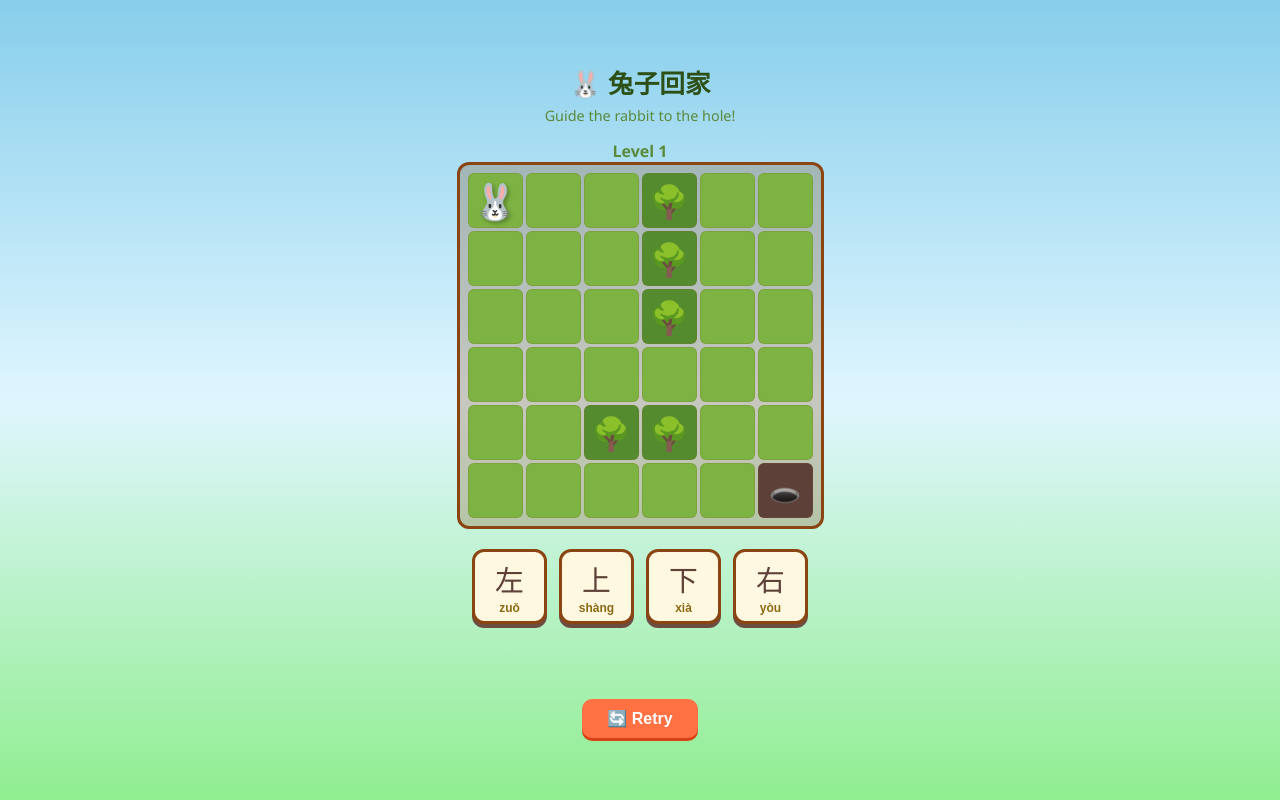
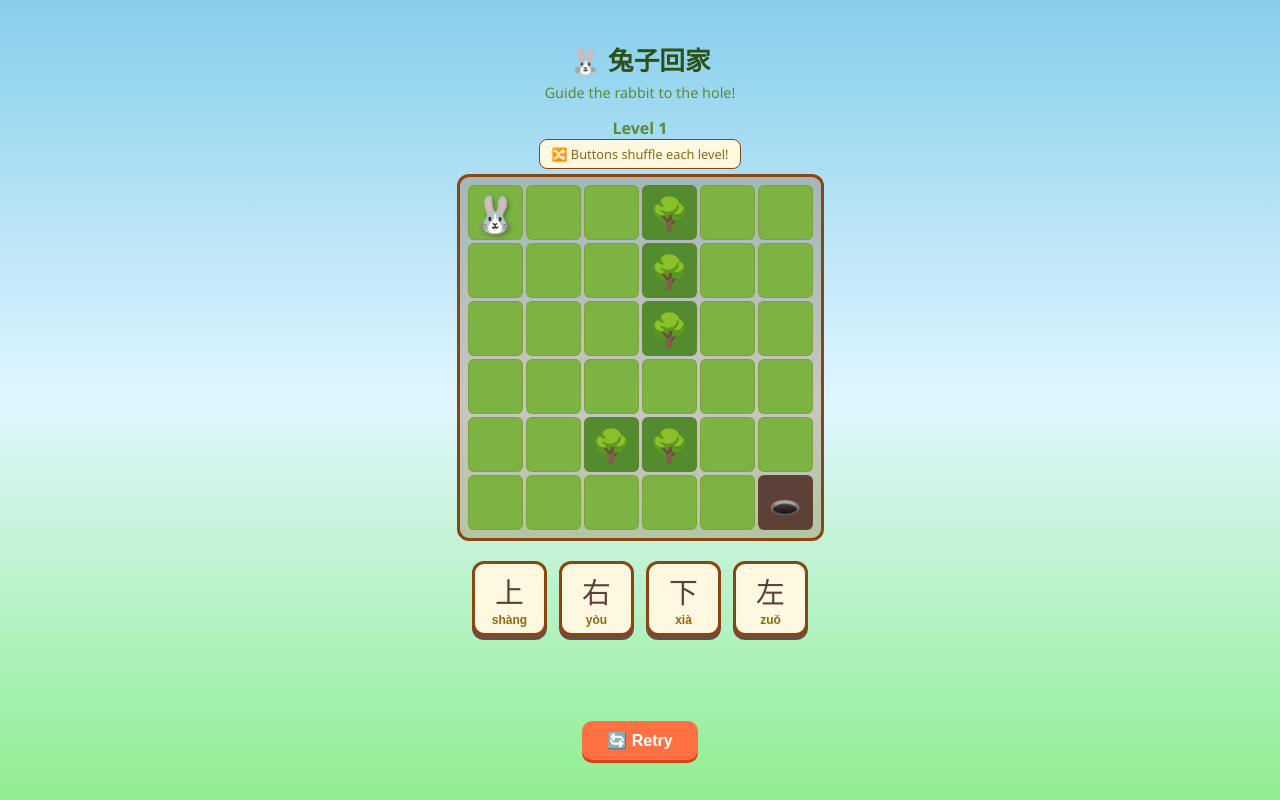
Before and after one commit to errz1205/Bunny_game, a plain HTML site: page index.html in a window 1280 px wide. Drawn offline with Linux system fonts and the light colour scheme.

Commit message:
Update index.html

```diff
--- a/index.html
+++ b/index.html
@@ -124,6 +124,7 @@
             display: flex;
             gap: 12px;
             margin-top: 5px;
+            min-height: 85px;
         }
 
         .dir-btn {
@@ -266,33 +267,29 @@
             30% { transform: scale(1.3); opacity: 1; }
             100% { transform: scale(1) translateY(-50px); opacity: 0; }
         }
+
+        #shuffle-notice {
+            font-size: 0.8rem;
+            color: #8B6914;
+            background: #FFF8E1;
+            padding: 5px 12px;
+            border-radius: 8px;
+            border: 1px solid #8B4513;
+            margin-bottom: 5px;
+        }
     </style>
 </head>
 <body>
     <h1>🐰 兔子回家</h1>
     <div id="subtitle">Guide the rabbit to the hole!</div>
     <div id="level-info">Level 1</div>
+    <div id="shuffle-notice">🔀 Buttons shuffle each level!</div>
 
     <div id="game-container">
         <div id="grid"></div>
 
         <div id="controls">
-            <button class="dir-btn" data-dir="left" onclick="move('left')">
-                左
-                <span class="pinyin-small">zuǒ</span>
-            </button>
-            <button class="dir-btn" data-dir="up" onclick="move('up')">
-                上
-                <span class="pinyin-small">shàng</span>
-            </button>
-            <button class="dir-btn" data-dir="down" onclick="move('down')">
-                下
-                <span class="pinyin-small">xià</span>
-            </button>
-            <button class="dir-btn" data-dir="right" onclick="move('right')">
-                右
-                <span class="pinyin-small">yòu</span>
-            </button>
+            <!-- Buttons will be generated dynamically -->
         </div>
 
         <div id="status"></div>
@@ -309,6 +306,7 @@
         let gameActive = true;
         let level = 1;
         let currentObstacles = [];
+        let currentButtonOrder = [];
 
         const directions = {
             up:    { hanzi: '上', pinyin: 'shàng',  dx: 0,  dy: -1 },
@@ -317,9 +315,7 @@
             right: { hanzi: '右', pinyin: 'yòu',    dx: 1,  dy: 0 }
         };
 
-        // Level map legend: R=rabbit, H=hole, 1=tree, 2=puddle, .=grass
         const levelMaps = [
-            // Level 1: Top-left to bottom-right (diagonal)
             [
                 "R..1..",
                 "...1..",
@@ -328,7 +324,6 @@
                 "..11..",
                 ".....H"
             ],
-            // Level 2: Bottom-left to top-right
             [
                 ".....H",
                 "..11..",
@@ -337,7 +332,6 @@
                 "...1..",
                 "R..1.."
             ],
-            // Level 3: Top-right to bottom-left
             [
                 "..1..R",
                 "..1...",
@@ -346,7 +340,6 @@
                 "......",
                 "H....."
             ],
-            // Level 4: Bottom-right to top-left
             [
                 "H.....",
                 "......",
@@ -355,7 +348,6 @@
                 "...1..",
                 ".....R"
             ],
-            // Level 5: Left edge center to right edge center
             [
                 "......",
                 "R.1...",
@@ -364,7 +356,6 @@
                 "...1..",
                 ".....H"
             ],
-            // Level 6: Top edge center to bottom edge center
             [
                 "..R...",
                 "..1...",
@@ -373,7 +364,6 @@
                 ".11...",
                 "..H..."
             ],
-            // Level 7: Top-left to top-right (must go down and around)
             [
                 "R....H",
                 ".111..",
@@ -382,7 +372,6 @@
                 "......",
                 "......"
             ],
-            // Level 8: Bottom-right to top-left (complex maze)
             [
                 "H.1...",
                 "...1..",
@@ -394,6 +383,7 @@
         ];
 
         const gridEl = document.getElementById('grid');
+        const controlsEl = document.getElementById('controls');
         const statusEl = document.getElementById('status');
         const nextBtn = document.getElementById('next-btn');
         const resetBtn = document.getElementById('reset-btn');
@@ -401,6 +391,34 @@
 
         function init() {
             loadLevel(0);
+        }
+
+        function shuffleArray(array) {
+            const shuffled = [...array];
+            for (let i = shuffled.length - 1; i > 0; i--) {
+                const j = Math.floor(Math.random() * (i + 1));
+                [shuffled[i], shuffled[j]] = [shuffled[j], shuffled[i]];
+            }
+            return shuffled;
+        }
+
+        function renderButtons() {
+            controlsEl.innerHTML = '';
+            const dirKeys = ['left', 'up', 'down', 'right'];
+            currentButtonOrder = shuffleArray(dirKeys);
+
+            currentButtonOrder.forEach(dirKey => {
+                const dir = directions[dirKey];
+                const btn = document.createElement('button');
+                btn.className = 'dir-btn';
+                btn.setAttribute('data-dir', dirKey);
+                btn.onclick = () => move(dirKey);
+                btn.innerHTML = `
+                    ${dir.hanzi}
+                    <span class="pinyin-small">${dir.pinyin}</span>
+                `;
+                controlsEl.appendChild(btn);
+            });
         }
 
         function parseLevel(mapIndex) {
@@ -431,6 +449,7 @@
             gameActive = true;
 
             levelInfoEl.textContent = `Level ${level}`;
+            renderButtons();
             renderGrid();
             statusEl.textContent = '';
             statusEl.className = '';
```
